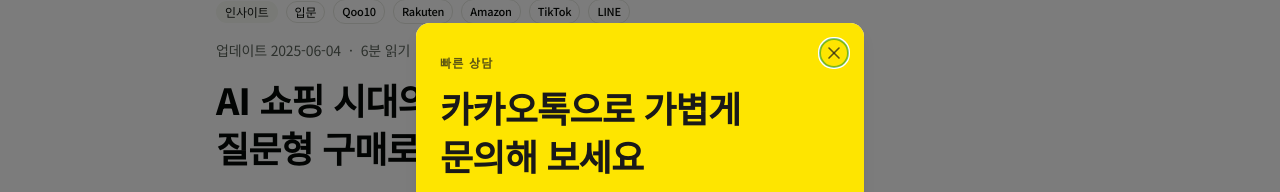
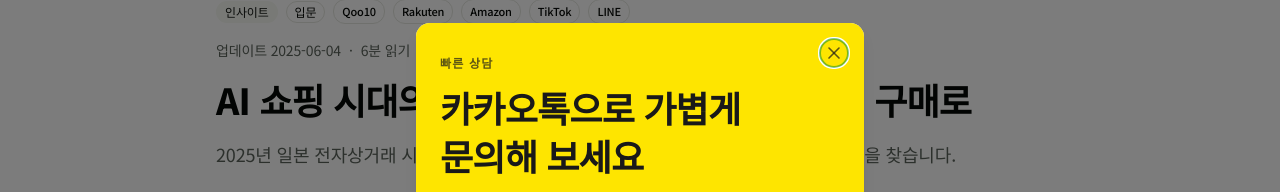
Before and after one commit to idc04158/-collaboticket-website, a Next.js app: page /insights/ai-shopping-commerce-japan-2026 in a window 1280 px wide. Shown: the part 198-390 px from the top of the page. Built offline with nearby package versions, Linux system fonts and the light colour scheme; no server answers.

Commit message:
Apply natural wrap rule to article titles.
Remove em max-width and pretty wrap from type-article-title so insight H1s wrap only when the viewport requires it.

Co-authored-by: Cursor <cursoragent@cursor.com>

```diff
--- a/app/globals.css
+++ b/app/globals.css
@@ -217,8 +217,7 @@
   .type-hero,
   .type-display,
   .type-section-title,
-  .type-card-title,
-  .type-article-title {
+  .type-card-title {
     font-weight: 800;
     color: inherit;
     word-break: keep-all;
@@ -258,10 +257,17 @@
   }
 
   .type-article-title {
-    max-width: var(--type-article-max);
+    max-width: none;
     font-size: var(--type-article-size);
     line-height: var(--type-article-lh);
     letter-spacing: var(--type-article-ls);
+    font-weight: 800;
+    color: inherit;
+    word-break: keep-all;
+    overflow-wrap: normal;
+    line-break: auto;
+    text-wrap: wrap;
+    hyphens: none;
   }
 
   .type-lead,
--- a/scripts/insight-content-rules-registry.mjs
+++ b/scripts/insight-content-rules-registry.mjs
@@ -120,9 +120,9 @@ export const CONTENT_RULE_REGISTRY = [
   },
   {
     id: "heading-faq-single-line",
-    title: "소제목·FAQ 질문 단일 줄",
+    title: "제목·소제목·FAQ 질문 자연 줄바꿈",
     summary:
-      "FACT/INSIGHT/ACTION ## 제목과 FAQ ### 질문은 마크다운 한 줄로 작성합니다. 렌더 시 em max-width·pretty wrap으로 불필요하게 줄바꿈되지 않도록 CSS를 적용합니다.",
+      "기사 H1(title)·FACT/INSIGHT/ACTION ## 제목·FAQ ### 질문은 한 줄로 작성합니다. 렌더 시 em max-width·pretty wrap으로 불필요하게 줄바꿈되지 않도록 CSS를 적용합니다.",
     module: "app/globals.css",
     generation: true,
     runtime: true,
```
Also changed, not shown: 1 other file (tests, documents, lock files or other folders).
